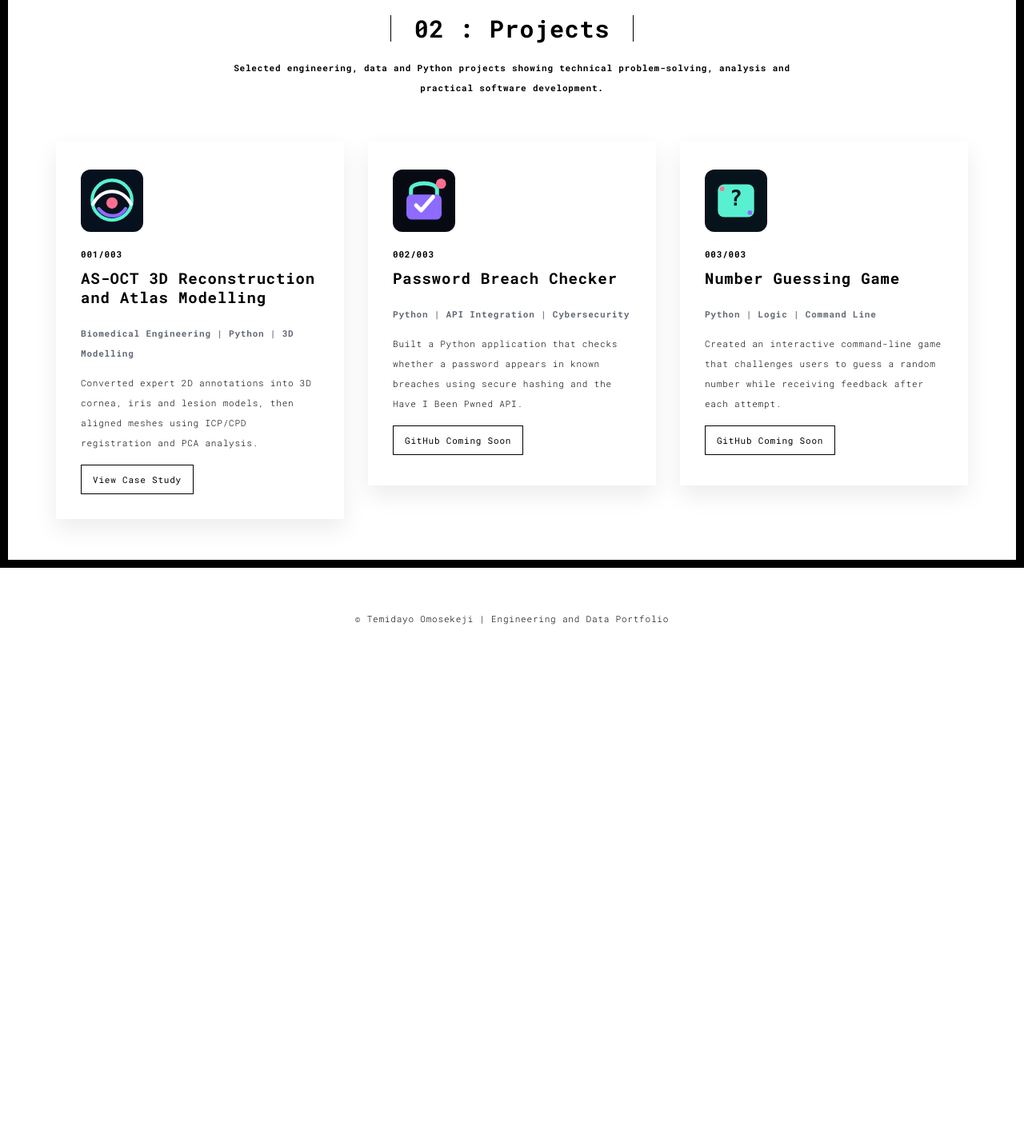
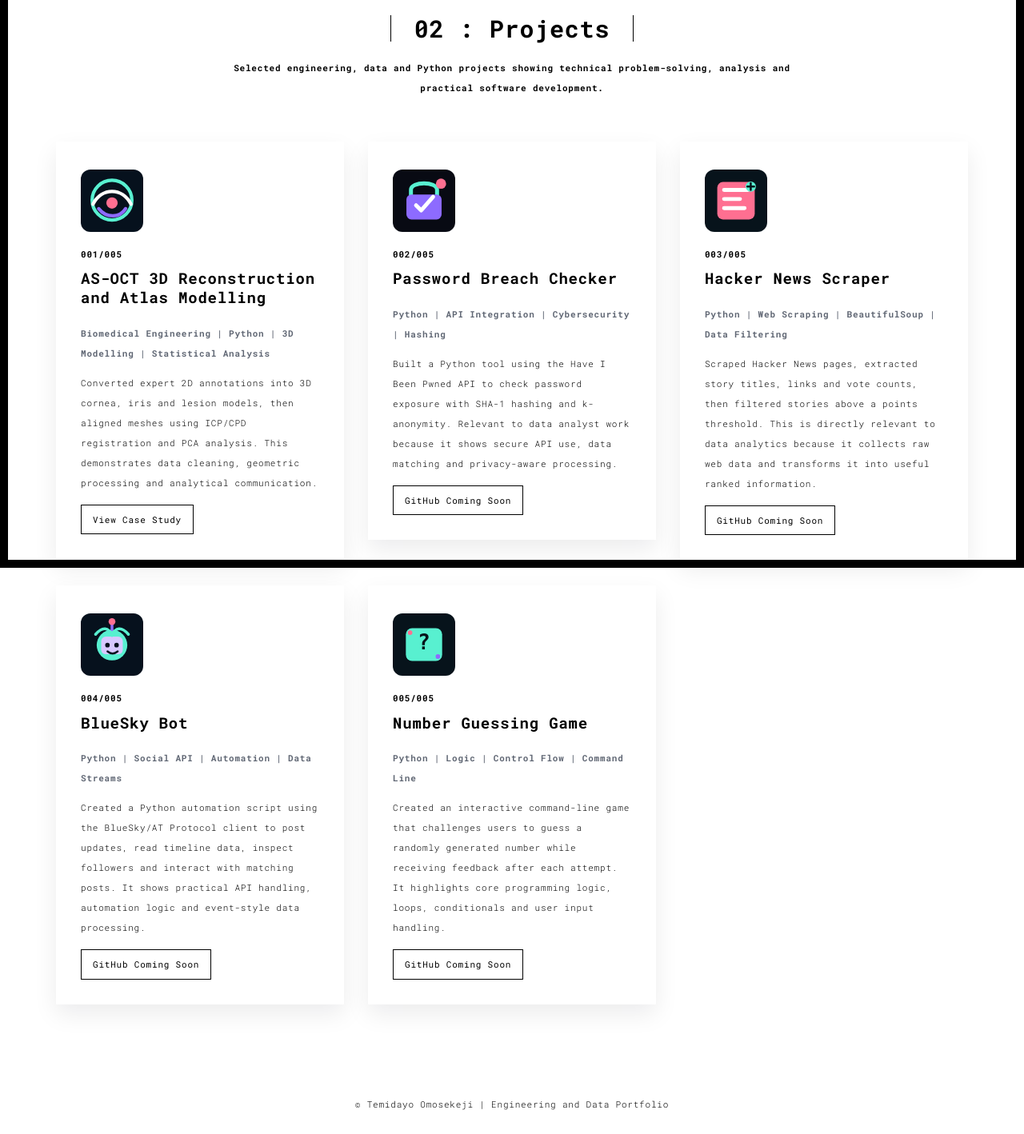
Before and after one commit to omosekeji88-cloud/Temi-Porto, a Flask app: page /works.html in a window 1280 px wide. Shown: the part 90-1508 px from the top of the page at 80% size. Before the commit the page ends 871 px from the top, so only its background shows below. Run offline with Flask 3, Linux system fonts and the light colour scheme; some libraries are stand-ins or nearby versions.

Commit message:
Update project cards and hero buttons

```diff
--- a/static/portfolio.css
+++ b/static/portfolio.css
@@ -253,3 +253,30 @@ body {
   border-left: 4px solid var(--teal);
   font-weight: 700;
 }
+
+
+.portfolio-hero .hero-actions .btn {
+  border-width: 2px;
+  font-weight: 700;
+  text-shadow: none;
+  box-shadow: 0 10px 26px rgba(0, 0, 0, .45);
+}
+
+.portfolio-hero .hero-actions .btn-default {
+  color: #06111d;
+  background: var(--teal);
+  border-color: var(--teal);
+}
+
+.portfolio-hero .hero-actions .btn-primary {
+  color: #fff;
+  background: var(--violet);
+  border-color: var(--violet);
+}
+
+.portfolio-hero .hero-actions .btn-default:hover,
+.portfolio-hero .hero-actions .btn-primary:hover {
+  color: #06111d;
+  background: #fff;
+  border-color: #fff;
+}
--- a/templates/about.html
+++ b/templates/about.html
@@ -12,7 +12,7 @@
 <link rel="icon" type="image/x-icon" href="{{ url_for('favicon') }}?v=10">
 <title>{% block title %}Temidayo Omosekeji Engineering and Data Portfolio{% endblock %}</title>
 <link href="{{ url_for('static', filename='main.3f6952e4.css') }}?v=10" rel="stylesheet">
-<link href="{{ url_for('static', filename='portfolio.css') }}?v=14" rel="stylesheet">
+<link href="{{ url_for('static', filename='portfolio.css') }}?v=15" rel="stylesheet">
 
 </head>
 <body>
--- a/templates/contact.html
+++ b/templates/contact.html
@@ -12,7 +12,7 @@
 <link rel="icon" type="image/x-icon" href="{{ url_for('favicon') }}?v=10">
 <title>{% block title %}Temidayo Omosekeji Engineering and Data Portfolio{% endblock %}</title>
 <link href="{{ url_for('static', filename='main.3f6952e4.css') }}?v=10" rel="stylesheet">
-<link href="{{ url_for('static', filename='portfolio.css') }}?v=14" rel="stylesheet">
+<link href="{{ url_for('static', filename='portfolio.css') }}?v=15" rel="stylesheet">
 
 </head>
 <body>
--- a/templates/index.html
+++ b/templates/index.html
@@ -12,7 +12,7 @@
 <link rel="icon" type="image/x-icon" href="{{ url_for('favicon') }}?v=10">
 <title>{% block title %}Temidayo Omosekeji Engineering and Data Portfolio{% endblock %}</title>
 <link href="{{ url_for('static', filename='main.3f6952e4.css') }}?v=10" rel="stylesheet">
-<link href="{{ url_for('static', filename='portfolio.css') }}?v=14" rel="stylesheet">
+<link href="{{ url_for('static', filename='portfolio.css') }}?v=15" rel="stylesheet">
 
 </head>
 <body class="minimal">
--- a/templates/thankyou.html
+++ b/templates/thankyou.html
@@ -12,7 +12,7 @@
 <link rel="icon" type="image/x-icon" href="{{ url_for('favicon') }}?v=10">
 <title>{% block title %}Temidayo Omosekeji Engineering and Data Portfolio{% endblock %}</title>
 <link href="{{ url_for('static', filename='main.3f6952e4.css') }}?v=10" rel="stylesheet">
-<link href="{{ url_for('static', filename='portfolio.css') }}?v=14" rel="stylesheet">
+<link href="{{ url_for('static', filename='portfolio.css') }}?v=15" rel="stylesheet">
 
 </head>
 <body>
--- a/templates/work.html
+++ b/templates/work.html
@@ -12,7 +12,7 @@
 <link rel="icon" type="image/x-icon" href="{{ url_for('favicon') }}?v=10">
 <title>{% block title %}Temidayo Omosekeji Engineering and Data Portfolio{% endblock %}</title>
 <link href="{{ url_for('static', filename='main.3f6952e4.css') }}?v=10" rel="stylesheet">
-<link href="{{ url_for('static', filename='portfolio.css') }}?v=14" rel="stylesheet">
+<link href="{{ url_for('static', filename='portfolio.css') }}?v=15" rel="stylesheet">
 
 </head>
 <body>
--- a/templates/works.html
+++ b/templates/works.html
@@ -12,7 +12,7 @@
 <link rel="icon" type="image/x-icon" href="{{ url_for('favicon') }}?v=10">
 <title>{% block title %}Temidayo Omosekeji Engineering and Data Portfolio{% endblock %}</title>
 <link href="{{ url_for('static', filename='main.3f6952e4.css') }}?v=10" rel="stylesheet">
-<link href="{{ url_for('static', filename='portfolio.css') }}?v=14" rel="stylesheet">
+<link href="{{ url_for('static', filename='portfolio.css') }}?v=15" rel="stylesheet">
 
 </head>
 <body>
@@ -44,7 +44,7 @@
 
 <div class="section-container">
   <div class="container">
-    <div class="row">
+    <div class="row projects-list">
       <div class="col-sm-8 col-sm-offset-2 section-container-spacer projects-intro">
         <div class="text-center">
           <h1 class="h2">02 : Projects</h1>
@@ -54,30 +54,50 @@
       <div class="col-md-4">
         <div class="card-container portfolio-card">
           <img class="project-logo" src="{{ url_for('static', filename='assets/project-logos/oct-atlas.svg') }}" alt="OCT atlas project logo">
-          <h4>001/003</h4>
+          <h4>001/005</h4>
           <h3>AS-OCT 3D Reconstruction and Atlas Modelling</h3>
-          <p class="project-tags">Biomedical Engineering | Python | 3D Modelling</p>
-          <p>Converted expert 2D annotations into 3D cornea, iris and lesion models, then aligned meshes using ICP/CPD registration and PCA analysis.</p>
+          <p class="project-tags">Biomedical Engineering | Python | 3D Modelling | Statistical Analysis</p>
+          <p>Converted expert 2D annotations into 3D cornea, iris and lesion models, then aligned meshes using ICP/CPD registration and PCA analysis. This demonstrates data cleaning, geometric processing and analytical communication.</p>
           <a href="{{ url_for('project_oct_atlas') }}" class="btn btn-default">View Case Study</a>
         </div>
       </div>
       <div class="col-md-4">
         <div class="card-container portfolio-card">
           <img class="project-logo" src="{{ url_for('static', filename='assets/project-logos/breach-checker.svg') }}" alt="Password breach checker logo">
-          <h4>002/003</h4>
+          <h4>002/005</h4>
           <h3>Password Breach Checker</h3>
-          <p class="project-tags">Python | API Integration | Cybersecurity</p>
-          <p>Built a Python application that checks whether a password appears in known breaches using secure hashing and the Have I Been Pwned API.</p>
+          <p class="project-tags">Python | API Integration | Cybersecurity | Hashing</p>
+          <p>Built a Python tool using the Have I Been Pwned API to check password exposure with SHA-1 hashing and k-anonymity. Relevant to data analyst work because it shows secure API use, data matching and privacy-aware processing.</p>
+          <a href="#" class="btn btn-default">GitHub Coming Soon</a>
+        </div>
+      </div>
+      <div class="col-md-4">
+        <div class="card-container portfolio-card">
+          <img class="project-logo" src="{{ url_for('static', filename='assets/project-logos/hacker-news.svg') }}" alt="Hacker News scraping project logo">
+          <h4>003/005</h4>
+          <h3>Hacker News Scraper</h3>
+          <p class="project-tags">Python | Web Scraping | BeautifulSoup | Data Filtering</p>
+          <p>Scraped Hacker News pages, extracted story titles, links and vote counts, then filtered stories above a points threshold. This is directly relevant to data analytics because it collects raw web data and transforms it into useful ranked information.</p>
+          <a href="#" class="btn btn-default">GitHub Coming Soon</a>
+        </div>
+      </div>
+      <div class="col-md-4">
+        <div class="card-container portfolio-card">
+          <img class="project-logo" src="{{ url_for('static', filename='assets/project-logos/bluesky-bot.svg') }}" alt="BlueSky bot project logo">
+          <h4>004/005</h4>
+          <h3>BlueSky Bot</h3>
+          <p class="project-tags">Python | Social API | Automation | Data Streams</p>
+          <p>Created a Python automation script using the BlueSky/AT Protocol client to post updates, read timeline data, inspect followers and interact with matching posts. It shows practical API handling, automation logic and event-style data processing.</p>
           <a href="#" class="btn btn-default">GitHub Coming Soon</a>
         </div>
       </div>
       <div class="col-md-4">
         <div class="card-container portfolio-card">
           <img class="project-logo" src="{{ url_for('static', filename='assets/project-logos/number-game.svg') }}" alt="Number guessing game logo">
-          <h4>003/003</h4>
+          <h4>005/005</h4>
           <h3>Number Guessing Game</h3>
-          <p class="project-tags">Python | Logic | Command Line</p>
-          <p>Created an interactive command-line game that challenges users to guess a random number while receiving feedback after each attempt.</p>
+          <p class="project-tags">Python | Logic | Control Flow | Command Line</p>
+          <p>Created an interactive command-line game that challenges users to guess a randomly generated number while receiving feedback after each attempt. It highlights core programming logic, loops, conditionals and user input handling.</p>
           <a href="#" class="btn btn-default">GitHub Coming Soon</a>
         </div>
       </div>
```
Also changed, not shown: static/assets/project-logos/bluesky-bot.svg (added), static/assets/project-logos/hacker-news.svg (added).
